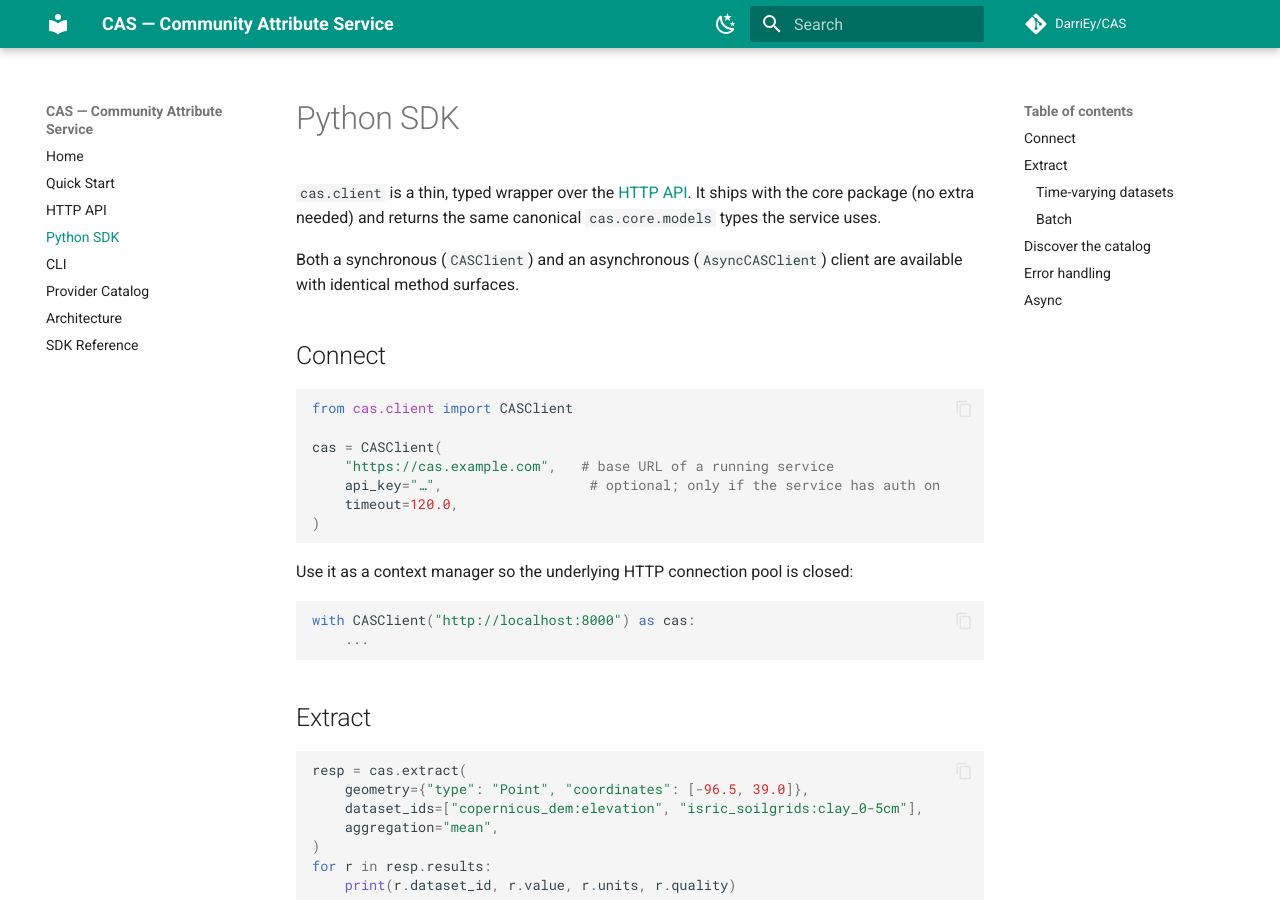
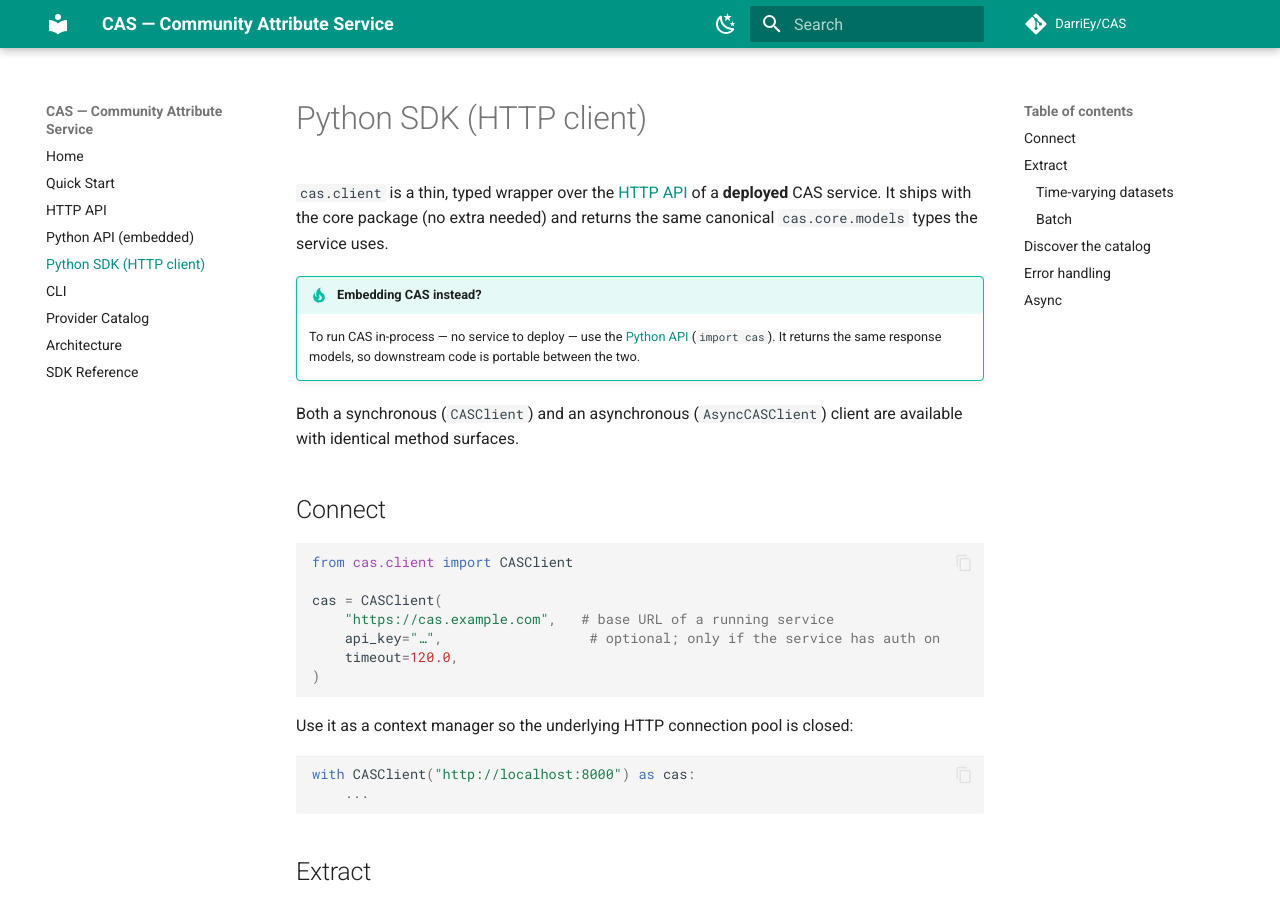
Before and after one commit to DarriEy/CAS, an MkDocs documentation site: the page built from docs/sdk.md, in a window 1280 px wide and 900 px high. Built offline with MkDocs 1.6.1 and Material for MkDocs 9.7.7, drawn with Linux system fonts in a browser that asks for light colours; comment, search, counter and statistics services are not loaded.

Commit message:
Document the embedded Python API as the supported embedding interface
Add a "Python API (embedded)" docs page — quickstart (build request,
batch_extract_sync, iterate results), sync-vs-async guidance, the
configure() hook and the env-before-first-use caveat it solves, lazy
catalog discovery, and the stable __all__ surface. Reposition the
cas.client SDK page as the deployed-service HTTP alternative returning
the same models, cross-link the two, update the README usage section,
and record the 0.2.0 release in the changelog.

Co-Authored-By: Claude Fable 5 <noreply@anthropic.com>

```diff
--- a/docs/sdk.md
+++ b/docs/sdk.md
@@ -1,8 +1,13 @@
-# Python SDK
+# Python SDK (HTTP client)
 
-`cas.client` is a thin, typed wrapper over the [HTTP API](api.md). It ships with
-the core package (no extra needed) and returns the same canonical
-`cas.core.models` types the service uses.
+`cas.client` is a thin, typed wrapper over the [HTTP API](api.md) of a
+**deployed** CAS service. It ships with the core package (no extra needed) and
+returns the same canonical `cas.core.models` types the service uses.
+
+!!! tip "Embedding CAS instead?"
+    To run CAS in-process — no service to deploy — use the
+    [Python API](python-api.md) (`import cas`). It returns the same response
+    models, so downstream code is portable between the two.
 
 Both a synchronous (`CASClient`) and an asynchronous (`AsyncCASClient`) client
 are available with identical method surfaces.
--- a/mkdocs.yml
+++ b/mkdocs.yml
@@ -35,7 +35,8 @@ nav:
   - Home: index.md
   - Quick Start: quickstart.md
   - HTTP API: api.md
-  - Python SDK: sdk.md
+  - Python API (embedded): python-api.md
+  - Python SDK (HTTP client): sdk.md
   - CLI: cli.md
   - Provider Catalog: catalog.md
   - Architecture: architecture.md
```
Also changed, not shown: CHANGELOG.md (+30 -0 lines), README.md (+29 -4 lines), docs/python-api.md (added, +114 -0 lines).
